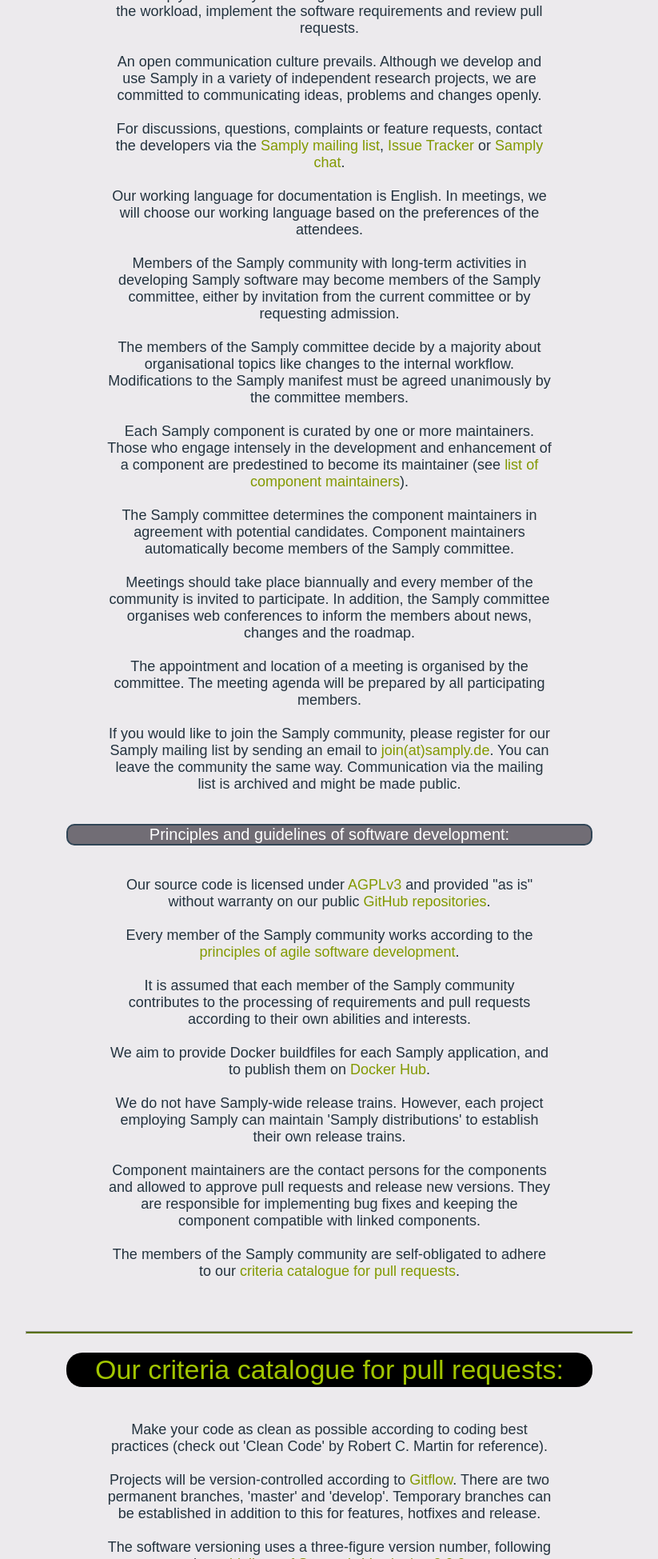
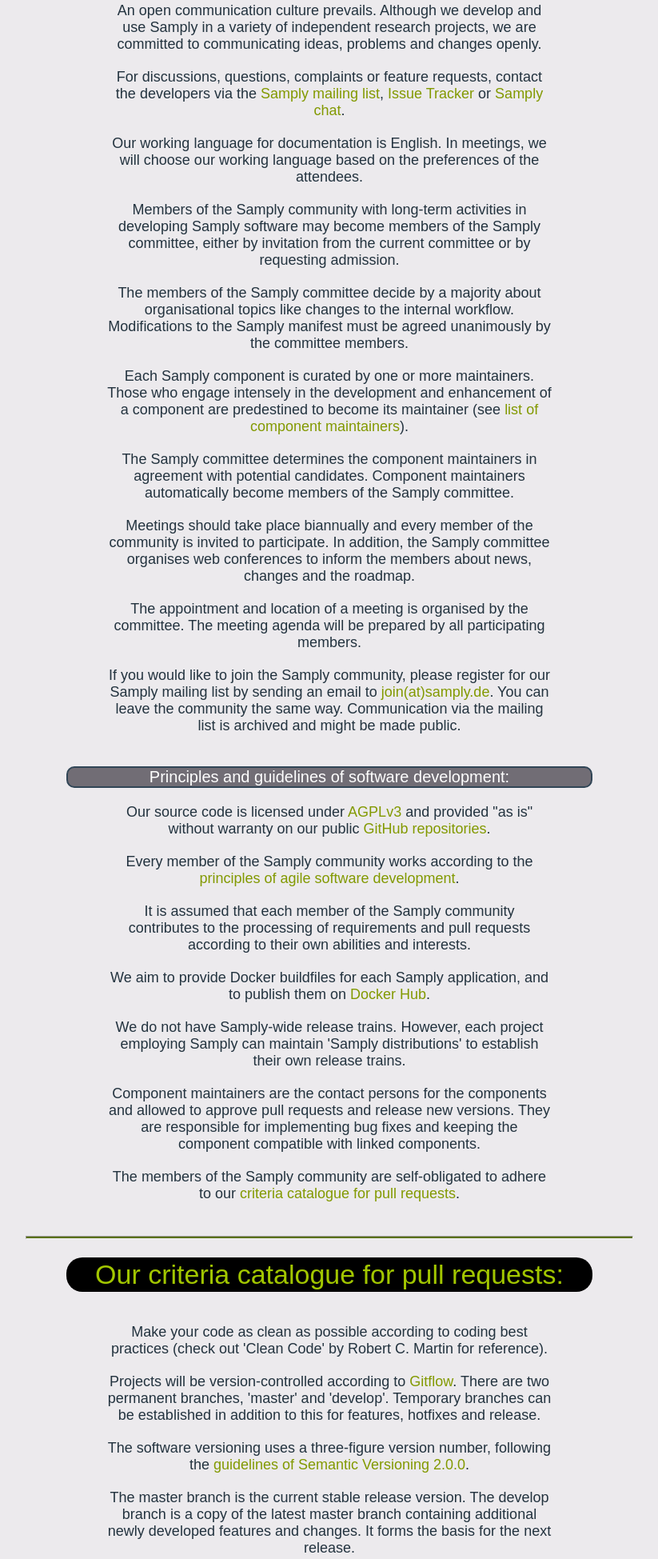
Before and after one commit to samply/manifest, a plain HTML site: page index.html in a window 1280 px wide. Shown: the part 702-2651 px from the top of the page at 80% size, without its empty margins (228-1051 px from the left). Drawn offline with Linux system fonts and the light colour scheme.

Commit message:
paragraphs for each topic

```diff
--- a/index.html
+++ b/index.html
@@ -14,23 +14,10 @@ h1 {
  border-radius: 20px;
  background-color: black;
  color: #a2c600;
+ margin-bottom: 40px;
  margin-left: 24%;
  margin-right: 24%;
  padding: 2px;
- -webkit-transition: all 4s ease;
- -moz-transition: all 4s ease;
- -ms-transition: all 4s ease;
- -o-transition: all 4s ease;
- transition: all 4s ease;
-}
-
-h1:hover {
- background-color: white;
- -webkit-transition: all 2s ease;
- -moz-transition: all 2s ease;
- -ms-transition: all 2s ease;
- -o-transition: all 2s ease;
- transition: all 2s ease;
 }
 
 h2 {
@@ -42,6 +29,8 @@ h2 {
  border-width: 2px;
  background-color: #716d75;
  color: white;
+ margin-top: 40px;
+ margin-bottom: 20px;
  margin-left: 24%;
  margin-right: 24%;
 }
@@ -49,6 +38,7 @@ h2 {
 p {
  text-align: center;
  font: 18px arial, sans-serif;
+ margin-top: 20px;
  margin-left: 28%;
  margin-right: 28%;
 }
@@ -90,145 +80,56 @@ a:hover {
 
 <body>
 <h1><img src="./Samply.png" alt="Samply"><b style="vertical-align:super"> manifest<b></h1>
-<br />
 
 <h2>Who is the Samply community?</h2>
-<p>
-<br />
-The Samply community started as a group of software developers and scientists from research institutions at different locations, founded to build software for scientific purposes, networking and federated research.
-As an open source community, it is our goal to provide the Samply software developed during individual projects to all members of the community.
-<br />
-<br />
-Originally established within the German Cancer Consortium (DKTK), the Samply initiative's open-source licensed software is used by several European scientific projects and research networks.
-<br />
-<br />
-</p>
+<p>The Samply community started as a group of software developers and scientists from research institutions at different locations, founded to build software for scientific purposes, networking and federated research.
+As an open source community, it is our goal to provide the Samply software developed during individual projects to all members of the community.</p>
+<p>Originally established within the German Cancer Consortium (DKTK), the Samply initiative's open-source licensed software is used by several European scientific projects and research networks.</p>
 
 <h2>Communication and organisation within the community:</h2>
-<p>
-<br />
-All members of the Samply community are expected to comply with the principles and conventions of the Samply manifest.
-<br />
-<br />
-Each individual member of the Samply community moreover adheres to the rules of the <a href="https://berlincodeofconduct.org">Berlin Code of Conduct</a>.
-<br />
-<br />
-The Samply community is self-organised and self-committed to divide the workload, implement the software requirements and review pull requests.
-<br />
-<br />
-An open communication culture prevails. Although we develop and use Samply in a variety of independent research projects, we are committed to communicating ideas, problems and changes openly.
-<br />
-<br />
-For discussions, questions, complaints or feature requests, contact the developers via the <a href="mailto:dev@samply.de">Samply mailing list</a>, <a href="https://github.com/samply">Issue Tracker</a> or <a href="https://chat.germanbiobanknode.de">Samply chat</a>.
-<br />
-<br />
-Our working language for documentation is English. In meetings, we will choose our working language based on the preferences of the attendees.
-<br />
-<br />
-Members of the Samply community with long-term activities in developing Samply software may become members of the Samply committee, either by invitation from the current committee or by requesting admission.
-<br />
-<br />
-The members of the Samply committee decide by a majority about organisational topics like changes to the internal workflow. Modifications to the Samply manifest must be agreed unanimously by the committee members.
-<br />
-<br />
-Each Samply component is curated by one or more maintainers. Those who engage intensely in the development and enhancement of a component are predestined to become its maintainer (see <a href="https://github.com/samply/manifest/wiki/List-of-component-maintainers">list of component maintainers</a>).
-<br />
-<br />
-The Samply committee determines the component maintainers in agreement with potential candidates. Component maintainers automatically become members of the Samply committee.
-<br />
-<br />
-Meetings should take place biannually and every member of the community is invited to participate. In addition, the Samply committee organises web conferences to inform the members about news, changes and the roadmap.
-<br />
-<br />
-The appointment and location of a meeting is organised by the committee. The meeting agenda will be prepared by all participating members.
-<br />
-<br />
-If you would like to join the Samply community, please register for our Samply mailing list by sending an email to <a href="mailto:join@samply.de">join(at)samply.de</a>. You can leave the community the same way. Communication via the mailing list is archived and might be made public.
-<br />
-<br />
-</p>
+<p>All members of the Samply community are expected to comply with the principles and conventions of the Samply manifest.</p>
+<p>Each individual member of the Samply community moreover adheres to the rules of the <a href="https://berlincodeofconduct.org">Berlin Code of Conduct</a>.</p>
+<p>The Samply community is self-organised and self-committed to divide the workload, implement the software requirements and review pull requests.</p>
+<p>An open communication culture prevails. Although we develop and use Samply in a variety of independent research projects, we are committed to communicating ideas, problems and changes openly.</p>
+<p>For discussions, questions, complaints or feature requests, contact the developers via the <a href="mailto:dev@samply.de">Samply mailing list</a>, <a href="https://github.com/samply">Issue Tracker</a> or <a href="https://chat.germanbiobanknode.de">Samply chat</a>.</p>
+<p>Our working language for documentation is English. In meetings, we will choose our working language based on the preferences of the attendees.</p>
+<p>Members of the Samply community with long-term activities in developing Samply software may become members of the Samply committee, either by invitation from the current committee or by requesting admission.</p>
+<p>The members of the Samply committee decide by a majority about organisational topics like changes to the internal workflow. Modifications to the Samply manifest must be agreed unanimously by the committee members.</p>
+<p>Each Samply component is curated by one or more maintainers. Those who engage intensely in the development and enhancement of a component are predestined to become its maintainer (see <a href="https://github.com/samply/manifest/wiki/List-of-component-maintainers">list of component maintainers</a>).</p>
+<p>The Samply committee determines the component maintainers in agreement with potential candidates. Component maintainers automatically become members of the Samply committee.</p>
+<p>Meetings should take place biannually and every member of the community is invited to participate. In addition, the Samply committee organises web conferences to inform the members about news, changes and the roadmap.</p>
+<p>The appointment and location of a meeting is organised by the committee. The meeting agenda will be prepared by all participating members.</p>
+<p>If you would like to join the Samply community, please register for our Samply mailing list by sending an email to <a href="mailto:join@samply.de">join(at)samply.de</a>. You can leave the community the same way. Communication via the mailing list is archived and might be made public.</p>
 
 <h2>Principles and guidelines of software development:</h2>
-<p>
-<br />
-Our source code is licensed under <a href="https://www.gnu.org/licenses/agpl-3.0.en.html">AGPLv3</a> and provided "as is" without warranty on our public <a href="https://github.com/samply">GitHub repositories</a>.
-<br />
-<br />
-Every member of the Samply community works according to the <a href="https://agilemanifesto.org">principles of agile software development</a>.
-<br />
-<br />
-It is assumed that each member of the Samply community contributes to the processing of requirements and pull requests according to their own abilities and interests.
-<br />
-<br />
-We aim to provide Docker buildfiles for each Samply application, and to publish them on <a href="https://hub.docker.com/u/samply">Docker Hub</a>.
-<br />
-<br />
-We do not have Samply-wide release trains. However, each project employing Samply can maintain 'Samply distributions' to establish their own release trains.
-<br />
-<br />
-Component maintainers are the contact persons for the components and allowed to approve pull requests and release new versions. They are responsible for implementing bug fixes and keeping the component compatible with linked components.
-<br />
-<br />
-The members of the Samply community are self-obligated to adhere to our <a href="#catalog">criteria catalogue for pull requests</a>.
-<br />
-<br />
-</p>
+<p>Our source code is licensed under <a href="https://www.gnu.org/licenses/agpl-3.0.en.html">AGPLv3</a> and provided "as is" without warranty on our public <a href="https://github.com/samply">GitHub repositories</a>.</p>
+<p>Every member of the Samply community works according to the <a href="https://agilemanifesto.org">principles of agile software development</a>.</p>
+<p>It is assumed that each member of the Samply community contributes to the processing of requirements and pull requests according to their own abilities and interests.</p>
+<p>We aim to provide Docker buildfiles for each Samply application, and to publish them on <a href="https://hub.docker.com/u/samply">Docker Hub</a>.</p>
+<p>We do not have Samply-wide release trains. However, each project employing Samply can maintain 'Samply distributions' to establish their own release trains.</p>
+<p>Component maintainers are the contact persons for the components and allowed to approve pull requests and release new versions. They are responsible for implementing bug fixes and keeping the component compatible with linked components.</p>
+<p>The members of the Samply community are self-obligated to adhere to our <a href="#catalog">criteria catalogue for pull requests</a>.</p>
 
 <br />
 <hr />
 
 <h1 id="catalog">Our criteria catalogue for pull requests:</h1>
-<p>
-<br />
-Make your code as clean as possible according to coding best practices (check out 'Clean Code' by Robert C. Martin for reference).
-<br />
-<br />
-Projects will be version-controlled according to <a href="https://nvie.com/posts/a-successful-git-branching-model">Gitflow</a>. There are two permanent branches, 'master' and 'develop'. Temporary branches can be established in addition to this for features, hotfixes and release.
-<br />
-<br />
-The software versioning uses a three-figure version number, following the <a href="https://semver.org">guidelines of Semantic Versioning 2.0.0</a>.
-<br />
-<br />
-The master branch is the current stable release version. The develop branch is a copy of the latest master branch containing additional newly developed features and changes. It forms the basis for the next release.
-<br />
-<br />
-Never work in the master branch! Establish a new temporary branch from the current develop branch for development (e.g. feature, hotfix), which will be merged into the develop branch following a successful pull request.
-<br />
-<br />
-It is possible to add the appendix 'SNAPSHOT' for versions under development. Avoid dependencies from a SNAPSHOT version, unless the concerned version is also a SNAPSHOT. The develop and master branch must never depend on SNAPSHOT versions.
-<br />
-<br />
-Pull requests should be addressed by Samply committee members and especially the responsible component maintainers. To approve a pull request, the acceptance of a component maintainer is required.
-<br />
-<br />
-Component maintainers need to be aware that pull requests are of high priority and should be tended to within 2 days. Delays in pull request approval might otherwise slow down the entire developement process.
-<br />
-<br />
-Only the component maintainers are allowed to merge branches into develop and to push from develop into the master branch for a new release. New features should be merged from the develop into the master branch within two weeks.
-<br />
-<br />
-For Java software, we support one OpenJDK version on release. The Samply committee discusses and determines the supported version and potential version upgrades.
-<br />
-<br />
-We keep external dependencies as low as possible. External libraries have to be suggested to the Samply committee and agreed by the affected component maintainers before use.
-<br />
-<br />
-Each modification should be communicated to the component maintainer. Other involved community members should also be informed promptly.
-<br />
-<br />
-Whenever a modification is made to interfaces, we will perform a system test.
-<br />
-<br />
-We use a Samply license header for our software. Embedding this header is a requirement for each Samply component.
-<br />
-<br />
-For each release, we ensure compatibility is maintained between connected Samply components (for combinations, check the releases tabs or the docker compose files of the deployments at <a href="https://github.com/samply">GitHub/Samply</a>). If necessary, we modify affected Samply components to ensure compatibility.
-<br />
-<br />
-For very good reasons, it is possible to deviate from the rules of this criteria catalogue. Please inform affected community members and the Samply committee about any deviations promptly.
-<br />
-<br />
-</p>
+<p>Make your code as clean as possible according to coding best practices (check out 'Clean Code' by Robert C. Martin for reference).</p>
+<p>Projects will be version-controlled according to <a href="https://nvie.com/posts/a-successful-git-branching-model">Gitflow</a>. There are two permanent branches, 'master' and 'develop'. Temporary branches can be established in addition to this for features, hotfixes and release.</p>
+<p>The software versioning uses a three-figure version number, following the <a href="https://semver.org">guidelines of Semantic Versioning 2.0.0</a>.</p>
+<p>The master branch is the current stable release version. The develop branch is a copy of the latest master branch containing additional newly developed features and changes. It forms the basis for the next release.</p>
+<p>Never work in the master branch! Establish a new temporary branch from the current develop branch for development (e.g. feature, hotfix), which will be merged into the develop branch following a successful pull request.</p>
+<p>It is possible to add the appendix 'SNAPSHOT' for versions under development. Avoid dependencies from a SNAPSHOT version, unless the concerned version is also a SNAPSHOT. The develop and master branch must never depend on SNAPSHOT versions.</p>
+<p>Pull requests should be addressed by Samply committee members and especially the responsible component maintainers. To approve a pull request, the acceptance of a component maintainer is required.</p>
+<p>Component maintainers need to be aware that pull requests are of high priority and should be tended to within 2 days. Delays in pull request approval might otherwise slow down the entire developement process.</p>
+<p>Only the component maintainers are allowed to merge branches into develop and to push from develop into the master branch for a new release. New features should be merged from the develop into the master branch within two weeks.</p>
+<p>For Java software, we support one OpenJDK version on release. The Samply committee discusses and determines the supported version and potential version upgrades.</p>
+<p>We keep external dependencies as low as possible. External libraries have to be suggested to the Samply committee and agreed by the affected component maintainers before use.</p>
+<p>Each modification should be communicated to the component maintainer. Other involved community members should also be informed promptly.</p>
+<p>Whenever a modification is made to interfaces, we will perform a system test.</p>
+<p>We use a Samply license header for our software. Embedding this header is a requirement for each Samply component.</p>
+<p>For each release, we ensure compatibility is maintained between connected Samply components (for combinations, check the releases tabs or the docker compose files of the deployments at <a href="https://github.com/samply">GitHub/Samply</a>). If necessary, we modify affected Samply components to ensure compatibility.</p>
+<p>For very good reasons, it is possible to deviate from the rules of this criteria catalogue. Please inform affected community members and the Samply committee about any deviations promptly.</p>
 
 </body>
 </html>
```
